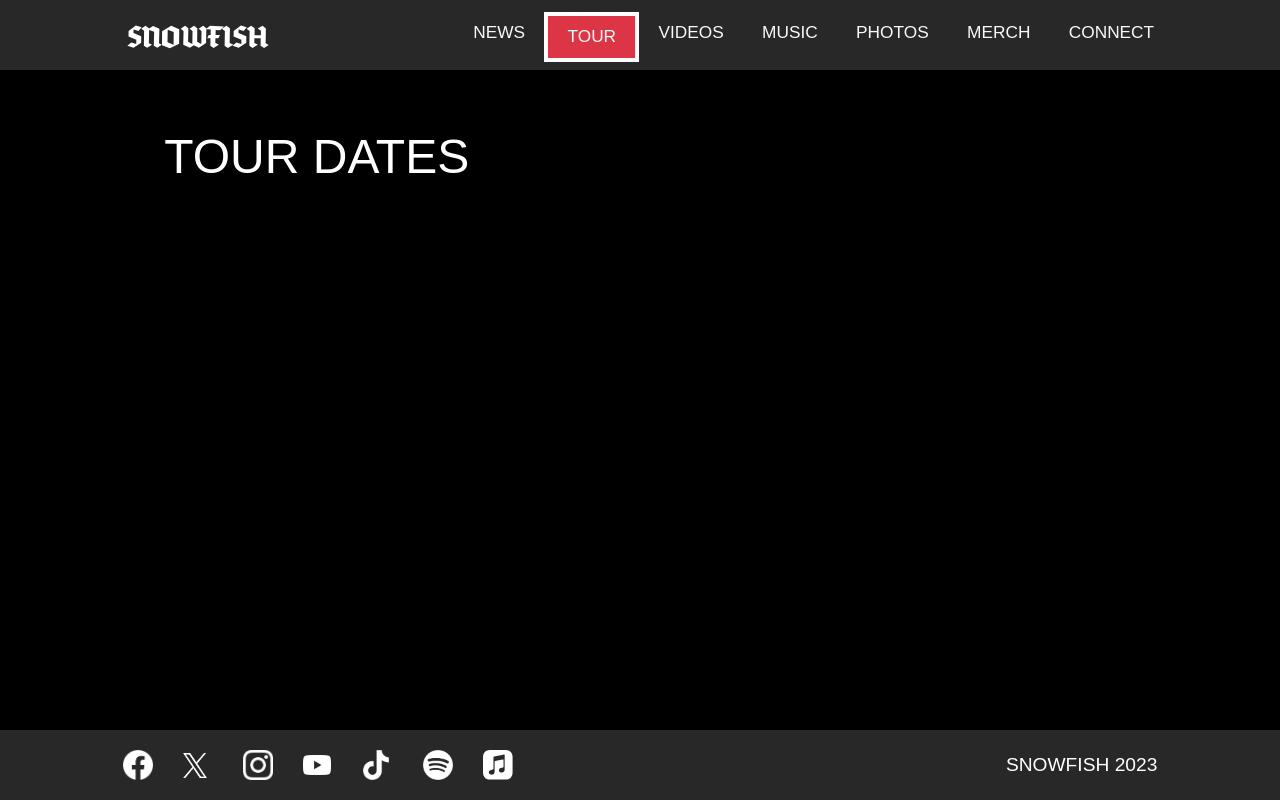
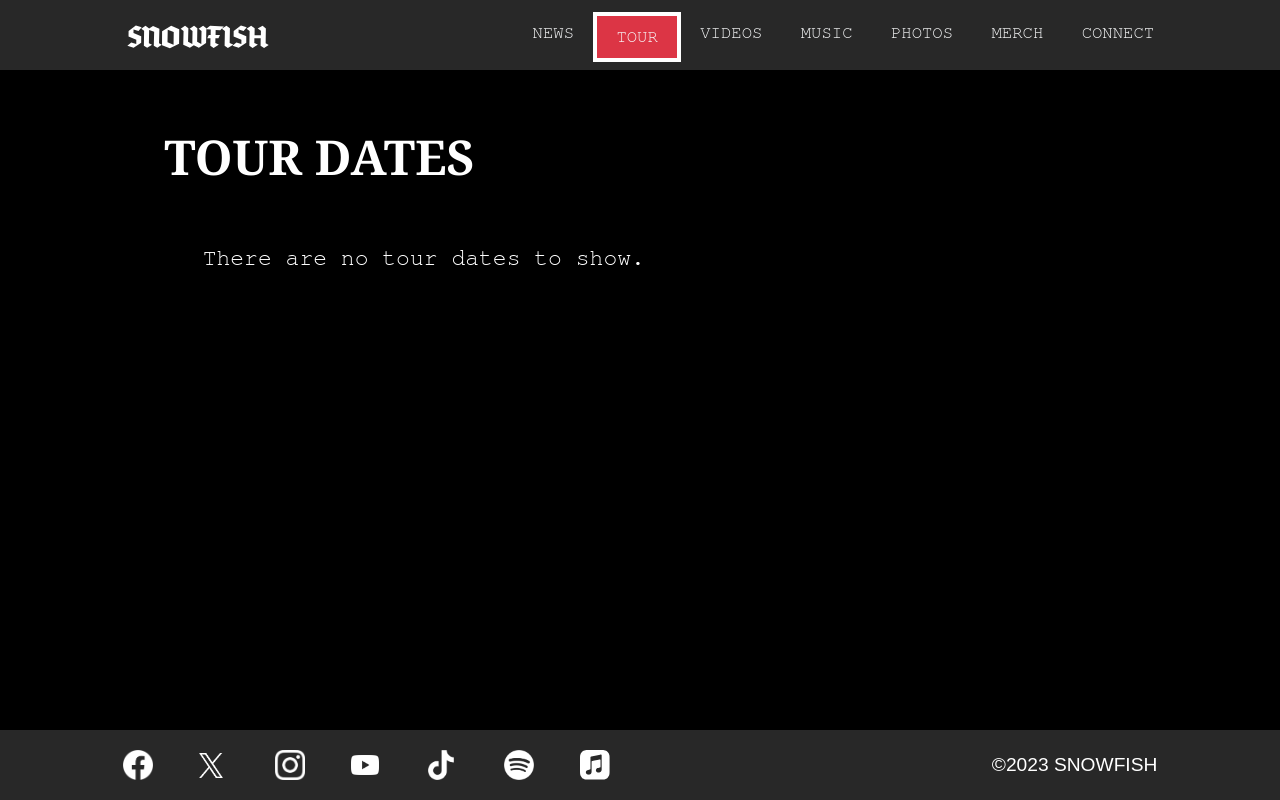
Before and after one commit to solomonrodrigues/snowfish, a Django app: page /tour/ in a window 1280 px wide. Run offline with Django 4.2, Linux system fonts and the light colour scheme; data that the repository does not hold is empty.

Commit message:
Favicon. Footer copyright. Empty tour dates case handled. Styles updated.

```diff
--- a/layout/static/layout/css/styles.css
+++ b/layout/static/layout/css/styles.css
@@ -1,7 +1,12 @@
+:root {
+  --main-red: #f8f9fa;
+  --main-green: #00ff00;
+}
+
 body, html {
     color: #fff;
     font-size: 16px;
-    font-family: "IBM Plex Sans", sans-serif;
+    font-family: "FreeMono", monospace;
     background-color: black; /*#0b151a;*/ /* #0a0f17 */
     line-height: 1.35;
     background-repeat: repeat;
@@ -12,6 +17,11 @@ body, html {
     height: 100%;
     min-height: auto;
     overflow-x: hidden; /* This prevents horizontal scrolling */
+}
+
+h1, h2, h3 {
+    font-family: "Georgia", serif;
+    font-weight: 700;
 }
 
 p {
@@ -87,22 +97,21 @@ p {
     font-size: 0.9rem;
     display: block;
     padding: 0.5rem 1rem;
-    color: #f8f9fa;
+    color: var(--main-red);
     text-decoration: none;
-    border-bottom: solid 4px transparent;
     transition: color 0.5s ease-in-out, background-color 0.5s ease-in-out;
 }
 
 a.nav-link:hover,
 a.nav-link:focus,
 a.nav-link:active {
-    color: #f8f9fa;
+    color: var(--main-red);
     background-color: #dc3545;
     transition: color 0.5s ease-in-out, background-color 0.5s ease-in-out, border-bottom 0.5s ease-in-out;
 }
 
 .active {
-    color: #f8f9fa;
+    color: var(--main-red);
     background-color: #dc3545;
     border: solid 4px white;
 }
@@ -120,9 +129,6 @@ a.nav-link:active {
 
 .the-monster-upstairs:hover {
     cursor: pointer;
-    /*width: 390px;
-    height: 390px;
-    transition: width 0.15s ease-in-out, height 0.15s ease-in-out;*/
     outline: solid 3px white;
 }
 
@@ -195,6 +201,8 @@ a.nav-link:active {
 }
 
 .footer-text {
+    font-family: "IBM Plex Sans", sans-serif;
+    font-weight: 100;
     display: flex;
     align-items: center;
     font-size: 1rem;
--- a/layout/templates/base.html
+++ b/layout/templates/base.html
@@ -10,6 +10,10 @@
         <meta name="viewport" content="width=device-width, initial-scale=1.0">
         <link href="https://cdn.jsdelivr.net/npm/bootstrap@5.0.2/dist/css/bootstrap.min.css" rel="stylesheet" integrity="sha384-EVSTQN3/azprG1Anm3QDgpJLIm9Nao0Yz1ztcQTwFspd3yD65VohhpuuCOmLASjC" crossorigin="anonymous">
         <link rel="stylesheet" type="text/css" href="{% static 'layout/css/styles.css' %}"/>
+        <link rel="apple-touch-icon" sizes="180x180" href="{% static 'layout/favicon_io/apple-touch-icon.png' %}">
+        <link rel="icon" type="image/png" sizes="32x32" href="{% static 'layout/favicon_io/favicon-32x32.png' %}">
+        <link rel="icon" type="image/png" sizes="16x16" href="{% static 'layout/favicon_io/favicon-16x16.png' %}">
+        <link rel="manifest" href="{% static 'layout/favicon_io/site.webmanifest' %}">
         {% block head_scripts %}
         {% endblock head_scripts %}
     </head>
@@ -38,7 +42,7 @@
                 </main>
                 <footer role="footer" class="d-flex justify-content-center">
                   <div class="footer-contents col-lg-10">
-                      <ul class="footer-social">
+                      <ul class="footer-social col-6 justify-content-between">
                           <li>
                               <a class="facebook" href="https://www.facebook.com/snowfishband"></a>
                           </li>
@@ -62,7 +66,7 @@
                           </li>
                       </ul>
                       <div class="footer-text">
-                          <p>Snowfish 2023</p>
+                          <p>©<span id="currentYear"></span> Snowfish</p>
                       </div>
                   </div>
                 </footer>
@@ -73,3 +77,9 @@
         </div>
     </body>
 </html>
+
+{% block extra_javascript %}
+<script>
+  document.getElementById('currentYear').textContent = new Date().getFullYear();
+</script>
+{% endblock %}
--- a/tour/templates/tour-dates.html
+++ b/tour/templates/tour-dates.html
@@ -35,6 +35,12 @@
               </div>
             </div>
           </li>
+          {% empty %}
+          <li>
+            <div class="col-sm-6">
+              <p>There are no tour dates to show.</p>
+            </div>
+          </li>
           {% endfor %}
         </ol>
       </div>
```
Also changed, not shown: layout/static/layout/favicon_io/android-chrome-192x192.png (added), layout/static/layout/favicon_io/android-chrome-512x512.png (added), layout/static/layout/favicon_io/apple-touch-icon.png (added), layout/static/layout/favicon_io/favicon-16x16.png (added), layout/static/layout/favicon_io/favicon-32x32.png (added), layout/static/layout/favicon_io/favicon.ico (added), layout/static/layout/favicon_io/site.webmanifest (added).
